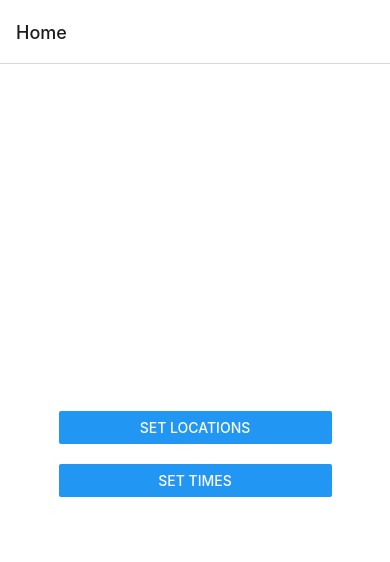
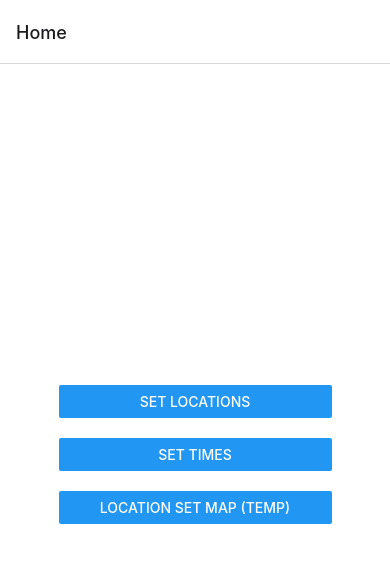
Before and after one commit to bnewmandev/commute-guide, a React Native app in the folder sprint1/app/: screen / in a window 390 px wide. Shown: the top 562 px of the page. Built offline with nearby package versions, Linux system fonts and the light colour scheme.

Commit message:
added basic map

```diff
--- a/sprint1/app/App.jsx
+++ b/sprint1/app/App.jsx
@@ -10,6 +10,7 @@ import { createNativeStackNavigator } from "@react-navigation/native-stack";
 import SetLocations from "./Views/SetLocations";
 import SetTimes from "./Views/SetTimes";
 import Home from "./Views/Home";
+import LocationSetMap from "./Views/LocationSetMap";
 
 export default class App extends Component {
 	constructor(props) {
@@ -23,6 +24,7 @@ export default class App extends Component {
 					<Stack.Screen name="Home" component={Home} />
 					<Stack.Screen name="Location Settings" component={SetLocations} />
 					<Stack.Screen name="Time Settings" component={SetTimes} />
+					<Stack.Screen name="Location Set Map" component={LocationSetMap} />
 				</Stack.Navigator>
 			</NavigationContainer>
 		);
--- a/sprint1/app/Views/Home.jsx
+++ b/sprint1/app/Views/Home.jsx
@@ -21,6 +21,12 @@ export default class Home extends Component {
 						onPress={() => this.props.navigation.navigate("Time Settings")}
 					/>
 				</View>
+				<View style={styles.button}>
+					<Button
+						title="Location Set Map (TEMP)"
+						onPress={() => this.props.navigation.navigate("Location Set Map")}
+					/>
+				</View>
 			</View>
 		);
 	}
--- /dev/null
+++ b/sprint1/app/Views/LocationSetMap.jsx
@@ -0,0 +1,30 @@
+import React from "react";
+import { Component } from "react";
+import MapView from "react-native-maps";
+import { Dimensions, StyleSheet, View } from "react-native";
+
+export default class LocationSetMap extends Component {
+	constructor(props) {
+		super(props);
+	}
+	render() {
+		return (
+			<View style={styles.container}>
+				<MapView />
+			</View>
+		);
+	}
+}
+
+const styles = StyleSheet.create({
+	container: {
+		flex: 1,
+		backgroundColor: "#fff",
+		alignItems: "center",
+		justifyContent: "center",
+	},
+	map: {
+		width: Dimensions.get("window").width,
+		height: Dimensions.get("window").height,
+	},
+});
--- a/sprint1/app/package.json
+++ b/sprint1/app/package.json
@@ -23,6 +23,7 @@
     "react-dom": "17.0.1",
     "react-native": "0.64.3",
     "react-native-flash-message": "^0.2.1",
+    "react-native-maps": "0.29.4",
     "react-native-multiple-select": "^0.5.7",
     "react-native-multiple-select-expo": "^0.4.5",
     "react-native-safe-area-context": "3.3.2",
```
Also changed, not shown: 1 other file (tests, documents, lock files or other folders).
